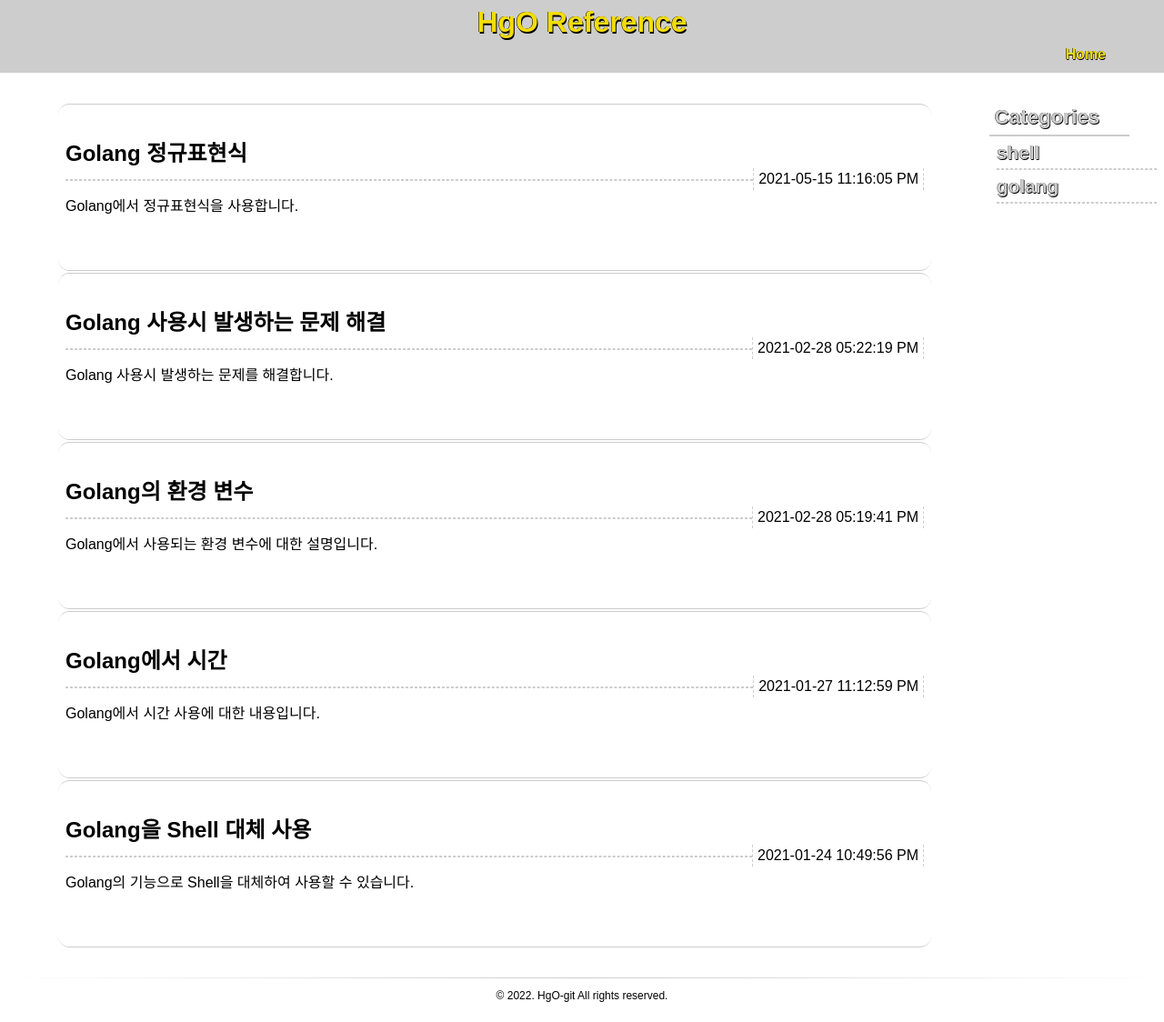
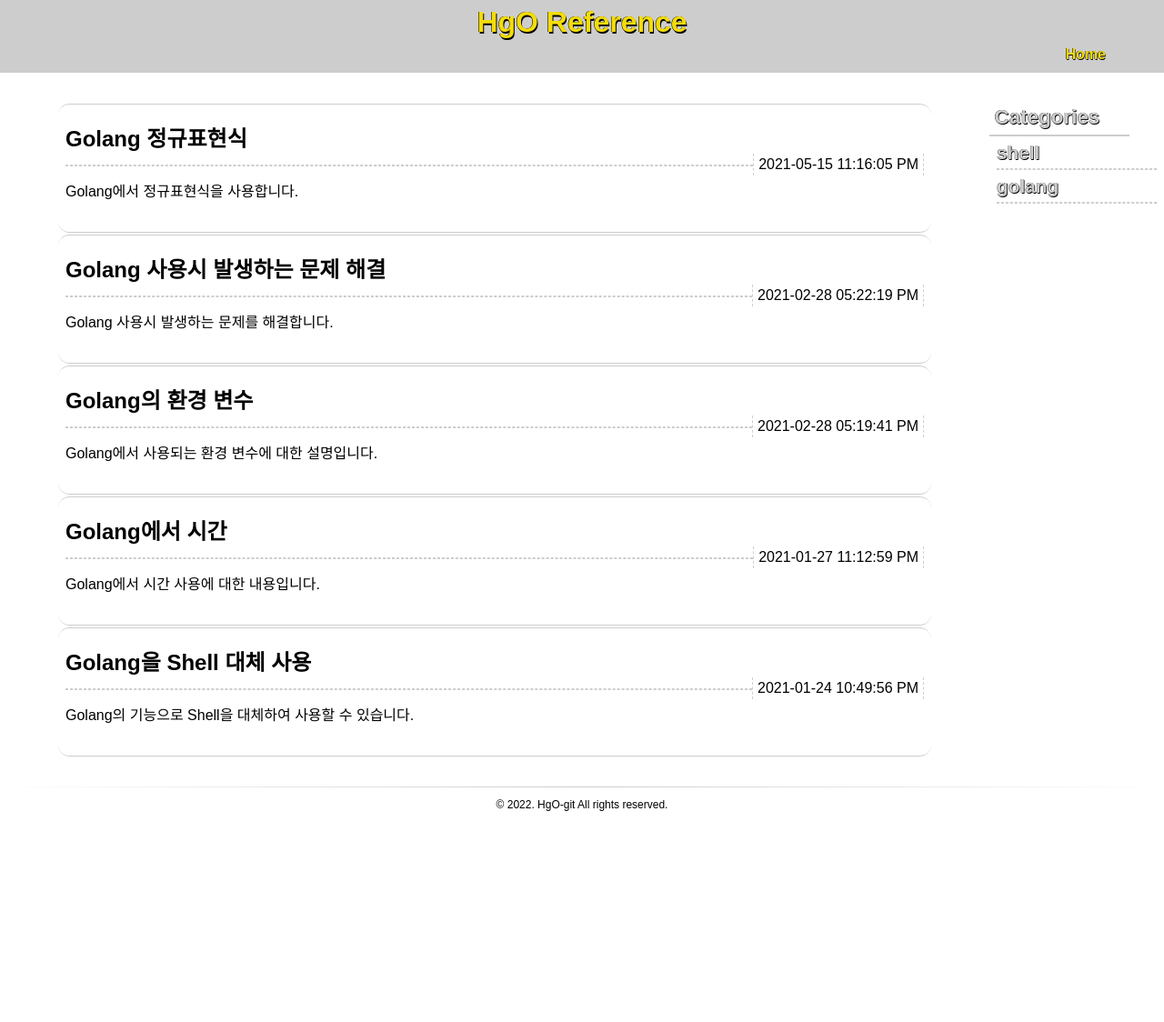
Before and after one commit to HgO-git/hgo-git.github.io, a Jekyll site: the page built from index.md, in a window 1280 px wide. Shown: the whole page at 91% size. Built offline with Jekyll 4.4.1, drawn with Linux system fonts in a browser that asks for light colours; the list of posts is cut into pages by our own code; after the commit the page ends 914 px from its top, so only the background shows below that.

Commit message:
[fix/sass] post summary list 내 summary 줄 넘김 처리 및 content 밀집되도록 처리

```diff
--- a/_sass/custom/body.scss
+++ b/_sass/custom/body.scss
@@ -27,6 +27,7 @@
   padding-left: 0.5em;
   padding-right: 0.5em;
   color: black;
+  transform: translateY(-1.0em);
 
   // Post Title
   > h5 > a {
@@ -77,8 +78,8 @@
   height:auto;
   margin-top: 3em;
   padding: 0px;
-  overflow: hidden;
-  transform: translateY(-32px);
+  word-wrap: break-word;
+  transform: translateY(-2.0em);
 }
 
 .post-style {
--- a/_sass/custom/split_line.scss
+++ b/_sass/custom/split_line.scss
@@ -47,8 +47,6 @@
     border-top-width: 1px;
     border-radius: 20px;
 
-    // transform: translateY(20px);
-
     &:before {
         display: block;
         width: 100%;
@@ -66,14 +64,13 @@
 .hr-rounded-edge-bottom {
     width: 100%;
     height: 25px;
+    margin-top: -2.5em;
     border: 0;
     border-style: solid;
     border-color: $color-Hg;
     border-collapse: collapse;
     border-bottom-width: 1px;
     border-radius: 20px;
-
-    // transform: translateY(-35px);
 
     &:after {
         content: "";
```
